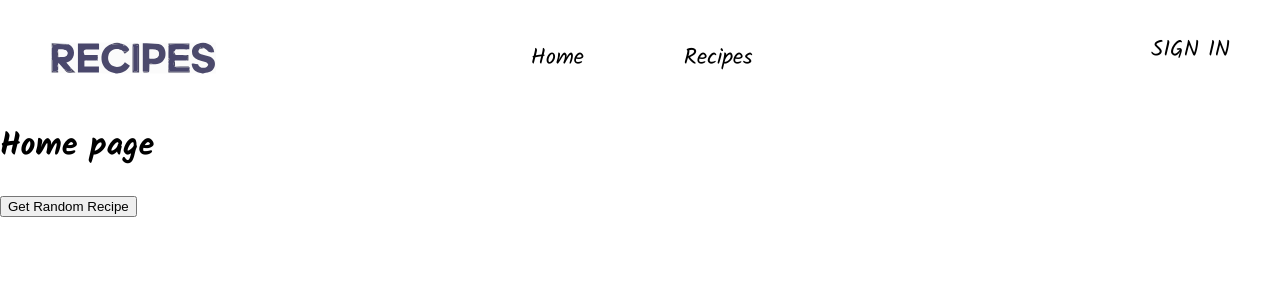
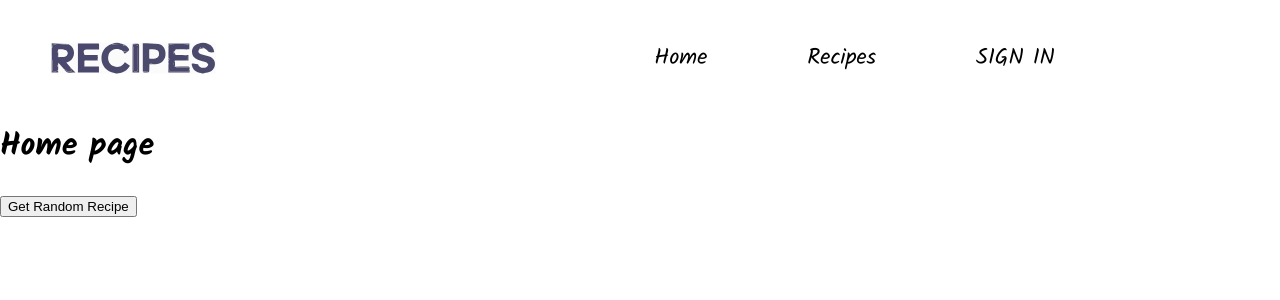
Before and after one commit to marina-knez/food-shack, a React (Create React App) app: page / in a window 1280 px wide. Shown: the top 300 px of the page. Built offline with nearby package versions, Linux system fonts and the light colour scheme; no server answers; the database is empty.

Commit message:
add RWD styles for navigation

```diff
--- a/src/global.style.jsx
+++ b/src/global.style.jsx
@@ -6,6 +6,7 @@ export const GlobalStyle = createGlobalStyle`
         margin: 0;
         font-family: 'Kalam', sans-serif;
         overflow-x: hidden;
+        position: relative;
     }
 
     a {
--- a/src/routes/navigation/navigation.component.jsx
+++ b/src/routes/navigation/navigation.component.jsx
@@ -2,7 +2,9 @@ import { Fragment, useContext } from "react";
 import { Outlet } from "react-router-dom";
 import { UserContext } from "../../contexts/user.context";
 import { signOutUser } from "../../utils/firebase/firebase.utils";
-import { NavigationContainer, LogoContainer, NavigationWrapper, NavLinks, NavLink, AuthLinks } from '../navigation/navigation.styles';
+import { NavigationContainer, LogoContainer, NavigationWrapper, NavLinks, NavLink, NavItem } from '../navigation/navigation.styles';
+import { FontAwesomeIcon } from '@fortawesome/react-fontawesome';
+import { faHouse, faBook, faArrowRightToBracket, faPowerOff } from '@fortawesome/free-solid-svg-icons';
 import { ReactComponent as RecipesLogo } from '../../assets/recipes-logo.svg';
 
 const Navigation = () => {
@@ -18,18 +20,28 @@ const Navigation = () => {
                 </LogoContainer>
                 <NavigationWrapper>
                     <NavLinks>
-                        <NavLink to='/'>Home</NavLink>
-                        <NavLink to='/recipes'>Recipes</NavLink>
-                    </NavLinks>
-                    <AuthLinks>
+                        <NavLink to='/'>
+                            <FontAwesomeIcon icon={faHouse} className="icon home" />
+                            <NavItem>Home</NavItem>
+                        </NavLink>
+                        <NavLink to='/recipes'>
+                            <FontAwesomeIcon icon={faBook} className="icon book" />
+                            <NavItem>Recipes</NavItem>
+                        </NavLink>
                         {
                             currentUser ? (
-                                <NavLink to='/auth' onClick={signOutUser}>SIGN OUT</NavLink>
+                                <NavLink to='/auth' onClick={signOutUser}>
+                                    <FontAwesomeIcon icon={faPowerOff} className="icon sign-out" />
+                                    <NavItem>SIGN OUT</NavItem>
+                                </NavLink>
                             ) : (
-                                <NavLink to='/auth'>SIGN IN</NavLink>
+                                <NavLink to='/auth'>
+                                    <FontAwesomeIcon icon={faArrowRightToBracket} className="icon sign-in" />
+                                    <NavItem>SIGN IN</NavItem>
+                                </NavLink>
                             )
                         }
-                    </AuthLinks>
+                    </NavLinks>
                 </NavigationWrapper>
             </NavigationContainer>
             <Outlet />
--- a/src/routes/navigation/navigation.styles.jsx
+++ b/src/routes/navigation/navigation.styles.jsx
@@ -9,8 +9,8 @@ export const NavigationContainer = styled.div`
     justify-content: space-between;
     align-items: center;
 
-    @media screen and (max-width:768px) {
-        //width: 70%;
+    @media screen and (max-width: 1024px) {
+        justify-content: center;
     }
 `
 
@@ -20,26 +20,18 @@ export const NavigationWrapper = styled.div`
     display: flex;
     flex-direction: row;
     align-items: center;
-    justify-content: space-between;
+    justify-content: flex-end;
     position: relative;
 
-    @media screen and (max-width: 768px) {
+    @media screen and (max-width: 1024px) {
+        position: fixed;
+        bottom: 0;
+        z-index: 1;
         padding: 25px 50px;
-        z-index: 1;
-        position: absolute;
-        justify-content: space-between;
-        bottom: 0;
+        justify-content: center;
         width: 100%;
         height: 50px;
-        background-color: salmon;
-
-        &.active {
-            right: 0;
-        }
-
-        &.navbar {
-            right: -100%;
-        }
+        background-color: rgba(240,201,240,1);
     }
 
 `
@@ -60,15 +52,38 @@ export const NavLinks = styled.div`
     display: flex;
     justify-content: center;
     width: 80%;
+
+    @media screen and (max-width: 1024px) {
+        width: 100%;
+        justify-content: space-between;
+    }
 `
 
 export const NavLink = styled(Link)`
     padding: 25px 50px 10px 50px;
     cursor: pointer;
+
+    & .icon {
+        display: none;
+    }
+
+    @media screen and (max-width: 1024px) {
+        padding: 10px 50px;
+
+        & .icon {
+            display: block;
+            padding: 10px 0;
+            color: rgba(133,44,133,1);
+        }
+    }
+`
+
+export const NavItem = styled.span`
     font-size: 1.4rem;
     color: black;
     transition: all .5s;
     position: relative;
+    display: block;
 
     &:hover {
         color: rgba(133,44,133,1);
@@ -76,12 +91,12 @@ export const NavLink = styled(Link)`
 
         &::after {
             content: "";
-            width: 30%;
+            width: 50%;
             height: 2px;
             background: rgba(133,44,133,1);
             position: absolute;
-            bottom: 10px;
-            left: 25px;
+            bottom: 5px;
+            left: 0;
 
             @media screen and (max-width: 1024px) {
                 width: 50%;
@@ -90,11 +105,9 @@ export const NavLink = styled(Link)`
         }
     }
 
-    @media screen and (max-width: 768px) {
+    @media screen and (max-width: 1024px) {
         padding: 5px;
         font-size: 1rem;
+        display: none;
     }
 `
-
-export const AuthLinks = styled.div`
-`
```
